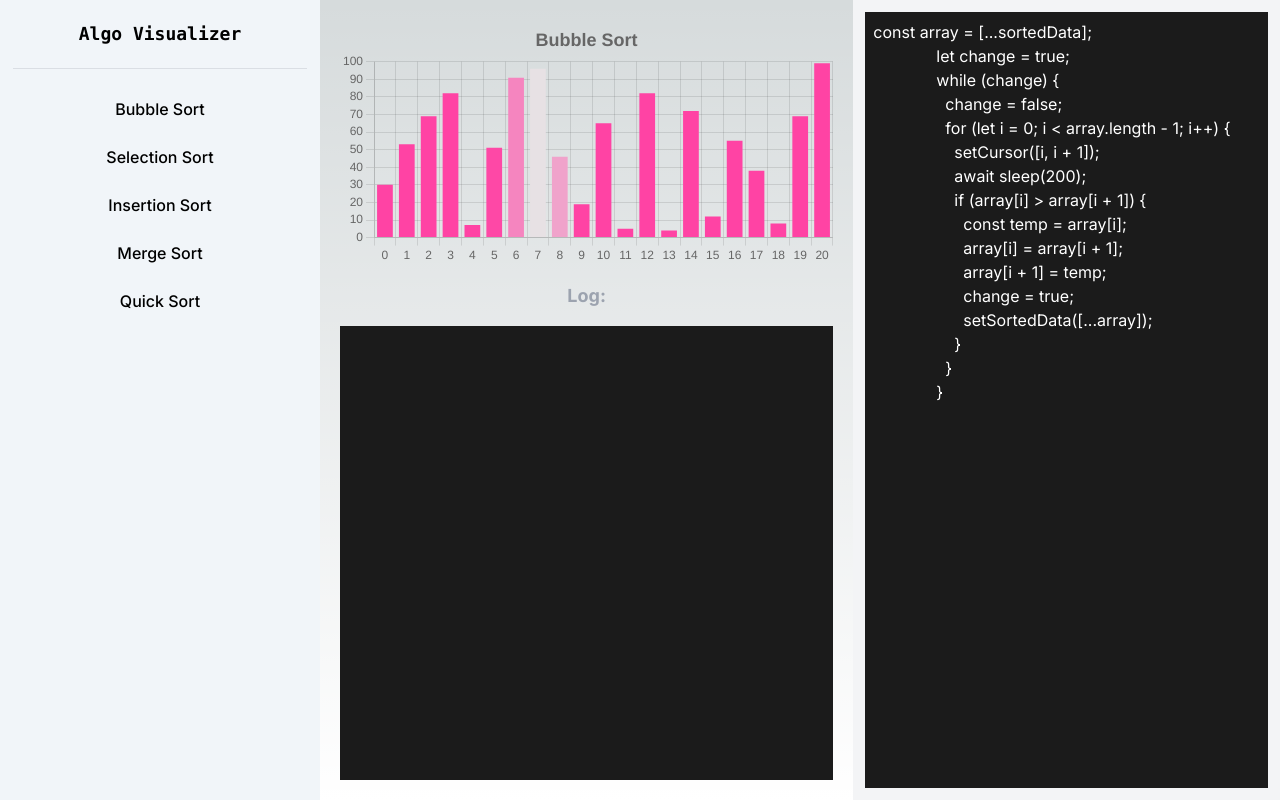
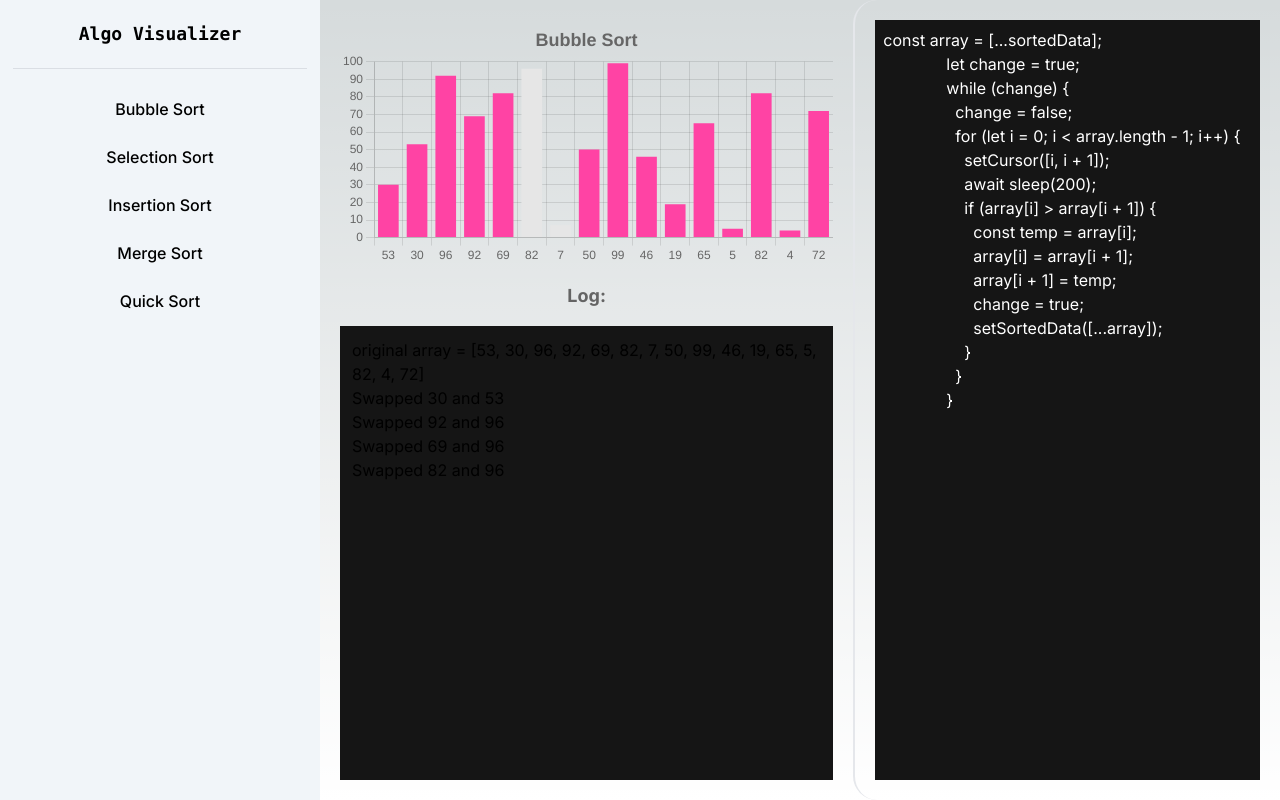
Before and after one commit to Adem-Bouatay/Algo-visualizer, a Next.js app: page / in a window 1280 px wide. Built offline with nearby package versions, Linux system fonts and the light colour scheme.

Commit message:
adde the functionality of the log and reorganized the prject

```diff
--- a/src/app/page.js
+++ b/src/app/page.js
@@ -1,155 +1,26 @@
 "use client"; // Add this directive at the top
 
-import React, { useEffect, useState } from "react";
-import {
-  Chart as ChartJS,
-  CategoryScale,
-  LinearScale,
-  BarElement,
-  Title,
-  Tooltip,
-  Legend,
-  Ticks,
-} from "chart.js";
-import { Bar } from "react-chartjs-2";
+import React from "react";
+import SideBar from "@/components/SideBar";
+import Chart from "@/components/Chart";
 import { faker } from "@faker-js/faker";
-import SideBar from "@/components/SideBar";
 
-ChartJS.register(
-  CategoryScale,
-  LinearScale,
-  BarElement,
-  Title,
-  Tooltip,
-  Legend
-);
-
-export const options = {
-  plugins: {
-    title: {
-      display: true,
-      text: "Bubble Sort",
-      font: {
-        size: 18,
-        weight: "bold",
-      },
-    },
-    legend: {
-      display: false,
-    },
-    scales: {
-      x: {
-        ticks: {
-          font: {
-            // set the font size
-            // for x-axis labels
-            size: 30,
-          },
-        },
-      },
-      y: {
-        ticks: {
-          color: "black",
-        },
-      },
-    },
-  },
-  responsive: true,
-};
-
-const labels = [
-  0, 1, 2, 3, 4, 5, 6, 7, 8, 9, 10, 11, 12, 13, 14, 15, 16, 17, 18, 19, 20,
-];
-
-const sleep = (ms) => {
-  return new Promise((resolve) => setTimeout(resolve, ms));
-};
+const labels = [0, 1, 2, 3, 4, 5, 6, 7, 8, 9, 10, 11, 12, 13, 14, 15];
+const data = labels.map(() => faker.number.int({ min: 0, max: 100 }));
 
 const App = () => {
-  const [cursor, setCursor] = useState([0, 1]);
-  const [sortedData, setSortedData] = useState(
-    labels.map(() => faker.number.int({ min: 0, max: 100 }))
-  );
-
-  const cursorColor = (context) => {
-    const index = context.dataIndex;
-    return cursor.includes(index) ? "#ffff" : "#f472b6";
-  };
-
-  const [data, setData] = useState({
-    labels,
-    datasets: [
-      {
-        label: "Dataset",
-        data: sortedData,
-        backgroundColor: cursorColor,
-      },
-    ],
-  });
-
-  useEffect(() => {
-    const bubbleSort = async () => {
-      const array = [...sortedData];
-      let change = true;
-      while (change) {
-        change = false;
-        for (let i = 0; i < array.length - 1; i++) {
-          setCursor([i, i + 1]);
-          await sleep(200);
-          if (array[i] > array[i + 1]) {
-            const temp = array[i];
-            array[i] = array[i + 1];
-            array[i + 1] = temp;
-            change = true;
-            setSortedData([...array]);
-          }
-        }
-      }
-      setCursor([]);
-    };
-    bubbleSort();
-  }, []);
-
-  useEffect(() => {
-    setData((prevData) => ({
-      ...prevData,
-      datasets: prevData.datasets.map((dataset) => ({
-        ...dataset,
-        data: sortedData,
-      })),
-    }));
-  }, [sortedData]);
-
-  useEffect(() => {
-    setData((prevData) => ({
-      ...prevData,
-      datasets: prevData.datasets.map((dataset) => ({
-        ...dataset,
-        backgroundColor: cursorColor,
-      })),
-    }));
-  }, [cursor]);
-
   return (
     <>
       <main className="flex flex-row">
         <SideBar />
         <div className="flex flex-col w-5/12 p-5 space-y-4 items-center">
-          <Bar options={options} data={data} updateMode="active" />
-          <h1 className="text-lg font-bold text-gray-400">Log:</h1>
-          <div className="w-full  h-full">
-            <textarea
-              className="w-full h-full bg-[#1b1b1b] resize-none"
-              disabled
-            ></textarea>
-          </div>
+          <Chart initialData={data} labels={data} />
         </div>
-        <div className="flex-1 bg-gray-100  p-3 text-white">
+        <div className="flex-1 p-5 border-l-2 rounded-l-3xl text-white">
           <textarea
-            className="w-full h-full resize-none p-2 bg-[#1b1b1b]"
+            className="w-full h-full resize-none p-2 bg-[#151515]"
             disabled
-          >
-            {`const array = [...sortedData];
+            defaultValue={`const array = [...sortedData];
               let change = true;
               while (change) {
                 change = false;
@@ -166,7 +37,7 @@ const App = () => {
                 }
               }
             `}
-          </textarea>
+          />
         </div>
       </main>
     </>
--- /dev/null
+++ b/src/components/Chart.jsx
@@ -0,0 +1,142 @@
+import React, { useEffect, useState } from "react";
+import {
+  Chart as ChartJS,
+  CategoryScale,
+  LinearScale,
+  BarElement,
+  Title,
+  Tooltip,
+  Legend,
+} from "chart.js";
+import { Bar } from "react-chartjs-2";
+
+ChartJS.register(
+  CategoryScale,
+  LinearScale,
+  BarElement,
+  Title,
+  Tooltip,
+  Legend
+);
+
+export const options = {
+  plugins: {
+    title: {
+      display: true,
+      text: "Bubble Sort",
+      font: {
+        size: 18,
+        weight: "bold",
+      },
+    },
+    legend: {
+      display: false,
+    },
+    scales: {
+      x: {
+        ticks: {
+          font: {
+            size: 30, // set the font size for x-axis labels
+          },
+        },
+      },
+      y: {
+        ticks: {
+          color: "black",
+        },
+      },
+    },
+  },
+  responsive: true,
+};
+
+const sleep = (ms) => {
+  return new Promise((resolve) => setTimeout(resolve, ms));
+};
+
+const Chart = ({ initialData, labels }) => {
+  const [cursor, setCursor] = useState([0, 1]);
+  const [sortedData, setSortedData] = useState(initialData);
+  const [log, setLog] = useState(
+    `original array = [${initialData.join(", ")}]\n`
+  );
+
+  const cursorColor = (context) => {
+    const index = context.dataIndex;
+    return cursor.includes(index) ? "#ffff" : "#f472b6";
+  };
+
+  const [data, setData] = useState({
+    labels,
+    datasets: [
+      {
+        label: "Dataset",
+        data: sortedData,
+        backgroundColor: cursorColor,
+      },
+    ],
+  });
+
+  useEffect(() => {
+    const bubbleSort = async () => {
+      const array = [...sortedData];
+      let change = true;
+      let newLog = log;
+
+      while (change) {
+        change = false;
+        for (let i = 0; i < array.length - 1; i++) {
+          setCursor([i, i + 1]);
+          await sleep(1000);
+          if (array[i] > array[i + 1]) {
+            const temp = array[i];
+            array[i] = array[i + 1];
+            array[i + 1] = temp;
+            change = true;
+            setSortedData([...array]);
+            newLog += `Swapped ${array[i]} and ${array[i + 1]}\n`;
+            setLog(newLog);
+          }
+        }
+      }
+      setCursor([]);
+    };
+    bubbleSort();
+  }, []);
+
+  useEffect(() => {
+    setData((prevData) => ({
+      ...prevData,
+      datasets: prevData.datasets.map((dataset) => ({
+        ...dataset,
+        data: sortedData,
+      })),
+    }));
+  }, [sortedData]);
+
+  useEffect(() => {
+    setData((prevData) => ({
+      ...prevData,
+      datasets: prevData.datasets.map((dataset) => ({
+        ...dataset,
+        backgroundColor: cursorColor,
+      })),
+    }));
+  }, [cursor]);
+
+  return (
+    <>
+      <Bar options={options} data={data} updateMode="active" />
+      <h1 className="text-lg font-bold text-[#646464]">Log:</h1>
+      <div className="w-full h-full">
+        <textarea
+          className="w-full h-full bg-[#151515] resize-none p-3"
+          disabled
+          value={log}
+        />
+      </div>
+    </>
+  );
+};
+
+export default Chart;
```
